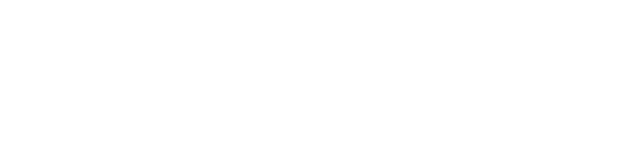
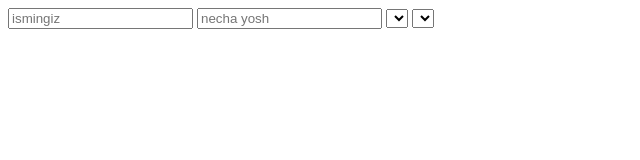
Before and after one commit to Spartak-javohir/menijir-jurnali, a website: page views/index.html in a window 1280 px wide. Shown: the whole page, without its empty margins (0-640 px from the left). Drawn offline with Linux system fonts and the light colour scheme.

Commit message:
add navbar

```diff
--- a/views/index.html
+++ b/views/index.html
@@ -8,7 +8,20 @@
 
 </head>
 <body>
+   <section class="section">
+       <div class="container">
+           <nav class="navbar">
+               <form action="">
+                   <input class="add__popul__input" type="text" required placeholder="ismingiz">
 
+                   <input class="add__popul__age" type="number" required name="age" id="ageInput" placeholder="necha yosh" >
+
+                   <select name="kusrlar" id="selectKursElem" class="select__kurs"></select>
+                   <select name="manbalar" id="selectManbaElem" class="select__manba"></select>
+               </form>
+           </nav>
+       </div>
+   </section>
 
 
 
```
